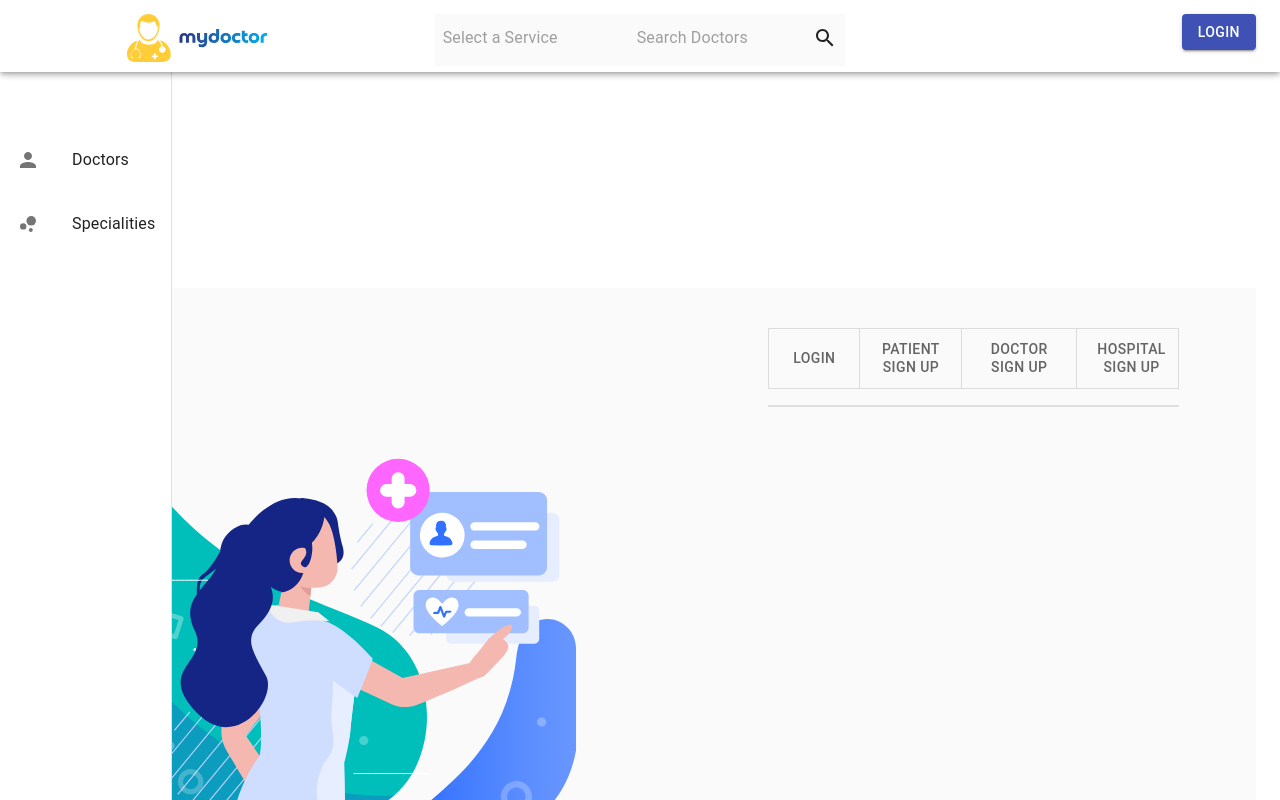
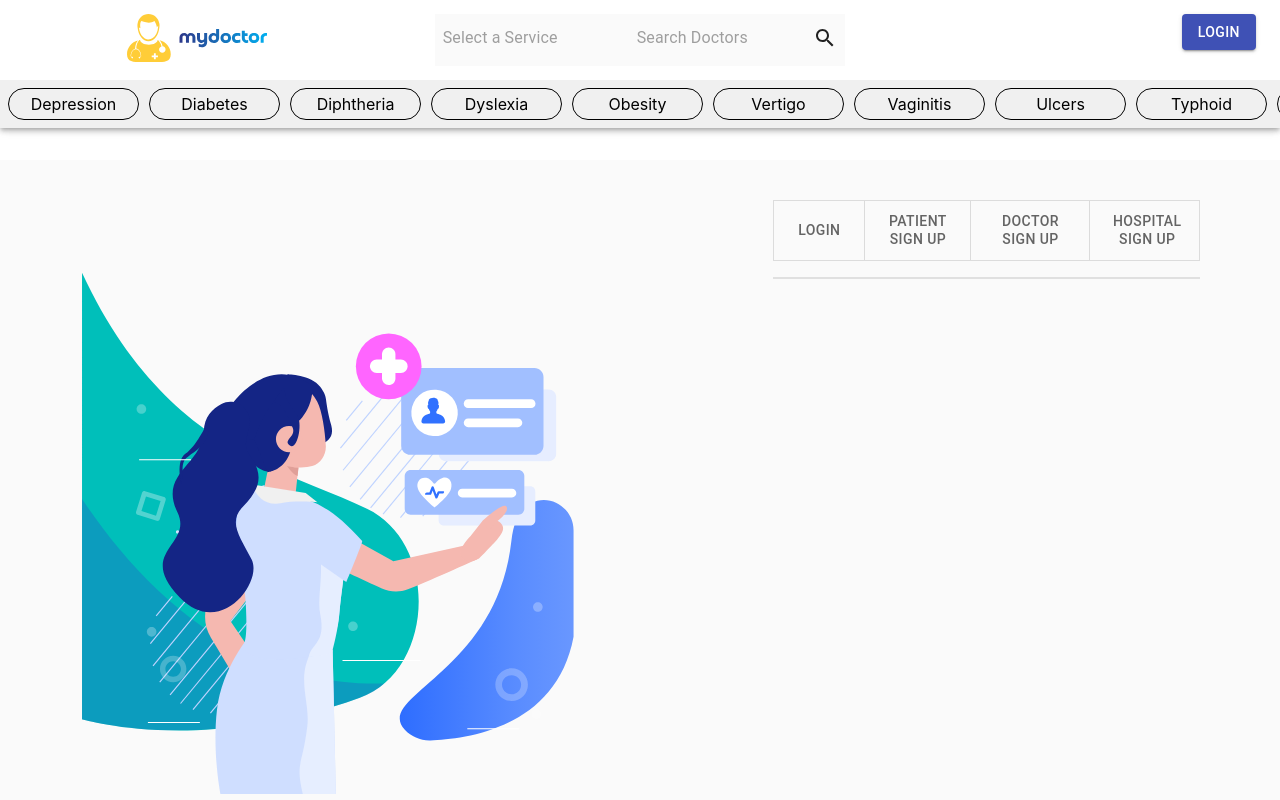
Before and after one commit to falgunmahajan/mydoctorfrontend, a React (Create React App) app: page /auth in a window 1280 px wide. Shown: the top 800 px of the page. Built offline with nearby package versions, Linux system fonts and the light colour scheme.

Commit message:
add specialities

```diff
--- a/src/App.js
+++ b/src/App.js
@@ -1,38 +1,51 @@
+import { Route, Routes } from "react-router-dom";
+import "./App.css";
 
-import { Route, Routes } from 'react-router-dom';
-import './App.css';
-
-import TabPage from './tab/tabpage';
-import SignUp from './pages/SignUp';
-import Login from './pages/Login';
-import Dashboard from './pages/Dashboard';
-import { useState } from 'react';
-import Sidebar from './components/Sidebar';
-import Navbar from './components/Navbar';
+import TabPage from "./tab/tabpage";
+import SignUp from "./pages/SignUp";
+import Login from "./pages/Login";
+import Dashboard from "./pages/Dashboard";
+import { useState } from "react";
+import Sidebar from "./components/Sidebar";
+import Navbar from "./components/Navbar";
+import Specialities from "./pages/Specialities";
 const drawerWidth = 240;
 function App(props) {
   const { window } = props;
-  const [mobileOpen, setMobileOpen] =useState(false);
+  const [mobileOpen, setMobileOpen] = useState(false);
   const handleDrawerToggle = () => {
     setMobileOpen(!mobileOpen);
   };
   return (
-  <Routes>
-    <Route path="/" element={<Navbar handleDrawerToggle={handleDrawerToggle}/>}>
-     <Route path="/" element = {<Sidebar handleDrawerToggle={handleDrawerToggle} window={window} drawerWidth={drawerWidth} mobileOpen={mobileOpen}/>}>
-     <Route path="/" element = {<Dashboard/> }/>
-     {/* <Route path="/Doctors" element={<DoctorDashboard/>}/>
-      <Route path="/Patient" element={<PatientDashboard/>}/>
-      <Route path ="/specialities" element={<Specialities/>}/> */}
-     </Route>
-     <Route path="/auth" element={<TabPage/>} >
-      <Route path="login" element={<Login/>}/>
-      <Route path="signup" element={<SignUp role="patient"/>}/>
-      <Route path="hospital-signup" element={<SignUp role="hospital"/>}/>
-      <Route path = "doctor-register" element={<SignUp role="doctor"/>}/>
+    <Routes>
+      <Route
+        path="/"
+        element={<Navbar handleDrawerToggle={handleDrawerToggle} />}
+      >
+        <Route
+          path="/"
+          element={
+            <Sidebar
+              handleDrawerToggle={handleDrawerToggle}
+              window={window}
+              drawerWidth={drawerWidth}
+              mobileOpen={mobileOpen}
+            />
+          }
+        >
+          <Route path="/" element={<Dashboard />} />
+          {/* <Route path="/Doctors" element={<DoctorDashboard/>}/>
+      <Route path="/Patient" element={<PatientDashboard/>}/>*/}
+      <Route path ="/specialities" element={<Specialities/>}/>
+        </Route>
+        <Route path="/auth" element={<TabPage />}>
+          <Route path="login" element={<Login />} />
+          <Route path="signup" element={<SignUp role="patient" />} />
+          <Route path="hospital-signup" element={<SignUp role="hospital" />} />
+          <Route path="doctor-register" element={<SignUp role="doctor" />} />
+        </Route>
       </Route>
-      </Route>
-  </Routes>
+    </Routes>
   );
 }
 
--- a/src/components/Navbar.js
+++ b/src/components/Navbar.js
@@ -8,8 +8,9 @@ import axios from 'axios';
 
 
 import 'swiper/css';
-import SideBar from './Sidebar';
-// import SymptonsMenu from './SymptonsMenu';
+
+import SymptonsMenu from './SymptonsMenu';
+
 const Navbar = ({handleDrawerToggle}) => {
     const [showDropDown,setShowDropDown]=useState(false);
     const [specialities,setSpecialities]=useState([])
@@ -25,7 +26,7 @@ const Navbar = ({handleDrawerToggle}) => {
     return (
         <div>
             <AppBar component="header" sx={{ backgroundColor: "white", pt: 1, zIndex:1201}} >
-                <Toolbar sx={{flexWrap:"wrap"}}>
+                <Toolbar sx={{flexWrap:"wrap",mb:1}}>
                 <Grid container>
                     <Grid item xs={4} lg={1} order={{xs:1}} >
                     <IconButton
@@ -77,9 +78,8 @@ const Navbar = ({handleDrawerToggle}) => {
                         </Grid>
                     </Grid>
              </Toolbar>
-             {/* <SymptonsMenu/> */}
+             <SymptonsMenu/>
             </AppBar>
-            <SideBar/>
             <Outlet/>
         </div>
     )
--- /dev/null
+++ b/src/components/SymptonsMenu.js
@@ -0,0 +1,51 @@
+import React from 'react'
+import { Swiper, SwiperSlide } from 'swiper/react';
+import symptoms from "../symptoms.json"
+import { useTheme } from '@mui/material/styles';
+import { useMediaQuery } from '@mui/material';
+export default function SymptonsMenu() {
+    const theme=useTheme();
+
+    const xlScreen=useMediaQuery(theme.breakpoints.only('xl'))
+    const lgScreen=useMediaQuery(theme.breakpoints.only('lg'))
+    const mdScreen=useMediaQuery(theme.breakpoints.only('md'))
+    const smScreen=useMediaQuery(theme.breakpoints.only('sm'))
+    const xsScreen=useMediaQuery(theme.breakpoints.only('xs'))
+    let slides;
+    if(xlScreen)
+    {
+        slides=13;
+    }
+    if(lgScreen)
+    {
+        slides=10;
+    }
+    if(mdScreen)
+    {
+        slides=8;
+    }
+    if(smScreen)
+    {
+        slides=5;
+    }
+    if(xsScreen)
+    {
+        slides=3;
+    }
+  return (
+    <Swiper
+      spaceBetween={10}
+      slidesPerView={slides}
+      style={{width:"100%", backgroundColor:"#f0f0f0", padding:"8px"}}
+    >
+      {symptoms.map((item,index)=>{
+       return <SwiperSlide  key={index}
+
+        style={{border:"1px solid black",
+        color:"black",
+        borderRadius:"16px",
+        padding:"5px", textAlign:"center", cursor:"context-menu"}}>{item.name}</SwiperSlide>
+      })}
+    </Swiper>
+  )
+}
--- a/src/pages/Dashboard.js
+++ b/src/pages/Dashboard.js
@@ -11,7 +11,7 @@ export default function Dashboard() {
 const navigate= useNavigate();
 useEffect(()=>{
  ( async()=>{
-    const res=await axios.get("http://localhost:4000/specializations?$limit=100&$sort[name]=1")
+    const res=await axios.get("http://localhost:4000/specializations?limit=100")
     setSpeciality(res.data.data)
     setLoading(false)
 })();
@@ -19,8 +19,8 @@ useEffect(()=>{
 
 console.log(speciality)
   return (
-    <>
-      <div style={{marginTop:"100px"}} >
+    <div style={{backgroundColor:"#fafafa"}}>
+      <div style={{marginTop:"100px"}}>
         <img src={dashboard} alt="image not found" />
       </div>
      {speciality && <Typography variant="h4" component="div" color="#3f51b5" fontWeight="Bold" sx={{ mt: 3, mx: 3 }}>
@@ -47,6 +47,6 @@ console.log(speciality)
       {speciality  && <Box sx={{display:"flex", justifyContent:"end", pr:2}}>
       <Typography onClick={()=>navigate("/specialities")} fontSize={18} underline='none' sx={{cursor:"context-menu"}} >View all Specialities...</Typography>
       </Box>}
-    </>
+    </div>
   )
 }
--- /dev/null
+++ b/src/pages/Specialities.js
@@ -0,0 +1,120 @@
+import { Card, CardContent, Grid, MenuItem, Pagination, Select, TextField, Typography } from '@mui/material'
+import React, { useEffect, useRef, useState } from 'react'
+
+import { Search } from '@mui/icons-material'
+import axios from 'axios'
+import { ClipLoader } from 'react-spinners'
+export default function Specialities() {
+    const [value,setValue]=useState(16)
+    const [page,setPage]=useState(1)
+    const [speciality,setSpeciality]=useState()
+     const[loading,setLoading]=useState(true)
+     const inputRef = useRef("");
+     let start, end,count
+    const handleChange = (event, value) => {
+        setPage(value);
+        // console.log(page)
+      };
+      useEffect(()=>{
+        (async()=>{
+        const res=await axios.get("http://localhost:4000/specializations?limit=100")
+        setSpeciality(res.data.data)
+        setLoading(false)
+      })();
+    },[])
+    // console.log(speciality)
+    if(speciality){
+         count = Math.ceil(speciality.length/value);
+        start = (value*page)-(value)
+         end=(value*page)
+    }
+    const searchSpeciality=async ()=>
+    {
+      console.log("something")
+          const res = await axios.get(`http://localhost:4000/specializations?limit=100&name=${inputRef.current.value}`);
+          setSpeciality(res.data.data);
+          // inputRef.current.value=""
+    }
+    console.log(speciality)
+    let specialityGrid;
+    if(speciality)
+    {
+      if(speciality.length)
+      {
+         specialityGrid= speciality.slice(start,end).map((item,index)=>{
+          return( <Grid item key={index} xs={12}  lg={4} sx={{mb:3}}>
+          <Card sx={{ width:390 , height:200 , border:1, borderColor:"divider" }}>
+              <CardContent sx={{ textAlign: "center" }}>
+                <img src={`http://my-doctors.net/${item.imageUrl}`} alt="img not found" width="30%" />
+                <Typography variant="h6" component="div" sx={{ mt: 3 }}>
+                  {item.name}
+                </Typography>
+              </CardContent>
+          </Card>
+        </Grid>)
+      })
+    }
+      else{
+        specialityGrid =  (<div style={{textAlign:"center", width:"100%", marginTop:"10px"}}>No specialities found</div>)
+      }
+
+    }
+      else{
+        specialityGrid=  <ClipLoader
+         loading={loading}
+         size={150}
+         cssOverride={{margin:"auto"}}/>
+      }
+
+
+  return (
+    <div>
+        <Grid container spacing={2} sx={{pl:3, mt:10, mb:3, justifyContent:"space-between"}}>
+          {speciality &&  <Grid item xs={12} md={4}>
+      <Typography variant="h4" component="div" color="#3f51b5" fontWeight="Bold">
+        {speciality.length}+ Specialities
+      </Typography>
+      </Grid>}
+      <Grid item xs={12} md={4} sx={{display:"flex"}}>
+      <TextField sx={{mr:1}}
+      onKeyDown={e=>{
+        if(e.key==="Enter")
+    {
+      searchSpeciality();
+
+    }}}
+
+  variant="outlined"
+  placeholder="Search Specialities"
+  inputRef={inputRef}
+  InputProps={{
+    endAdornment: <Search sx={{cursor:"context-menu"}} onClick={searchSpeciality} />,
+  }}
+/>
+<Select
+    labelId="demo-simple-select-label"
+    id="demo-simple-select"
+    value={value}
+    // label="Age"
+    onChange={(e)=>{
+        setValue(e.target.value)
+    setPage(1)}
+    }
+  >
+    <MenuItem value={8} >8</MenuItem>
+    <MenuItem value={12}>12</MenuItem>
+    <MenuItem value={16}>16</MenuItem>
+    <MenuItem value={20}>20</MenuItem>
+    <MenuItem value={40}>40</MenuItem>
+  </Select>
+      </Grid>
+      </Grid>
+      <Grid container spacing={2} sx={{pl:3}} >
+       {specialityGrid}
+      </Grid>
+      {count>1 && <Pagination count={count} page={page} onChange={handleChange} sx={{display:"flex" ,justifyContent:"center"}} />}
+
+    </div>
+  )
+
+}
--- /dev/null
+++ b/src/symptoms.json
@@ -0,0 +1,66 @@
+[{
+    "name":"Depression"
+},
+{
+    "name":"Diabetes"
+},
+{
+    "name":"Diphtheria"
+},
+{
+    "name":"Dyslexia"
+},
+{
+    "name":"Obesity"
+},
+{
+    "name":"Vertigo"
+},
+{
+    "name":"Vaginitis"
+},
+{
+    "name":"Ulcers"
+},
+{
+    "name":"Typhoid"
+},
+{
+    "name":"Alcoholism"
+},
+{
+    "name":"Anaemia"
+},
+{
+    "name":"Arthritis"
+},
+{
+    "name":"Asthma"
+},
+{
+    "name":"Autism"
+},
+{
+    "name":"Bird flu"
+},
+{
+    "name":"Chlamydia"
+},
+{
+    "name":"Cholera"
+},
+{
+    "name":"Tetanus"
+},
+{
+    "name":"Cancer"
+},
+{
+    "name":"Acne"
+},
+{
+    "name":"Dengue"
+},
+{
+    "name":"Edema"
+}]
--- a/src/tab/tabpage.js
+++ b/src/tab/tabpage.js
@@ -14,10 +14,8 @@ export default function TabPage() {
     setValue(newValue);
   };
   return (
-    <Grid container sx={{my:25,backgroundColor:"#fafafa",py:5}}>
+    <Grid container sx={{my:20,backgroundColor:"#fafafa",py:5}}>
  <Grid item xs={0} lg={5} sx={{mx:"auto"}}>
-    {/* {value=="/auth/login"?<img src={login} alt="image not found" />:<img src={registration} alt="image not found" />} */}
-
   </Grid>
 
   <TabContext value={value}>
```
